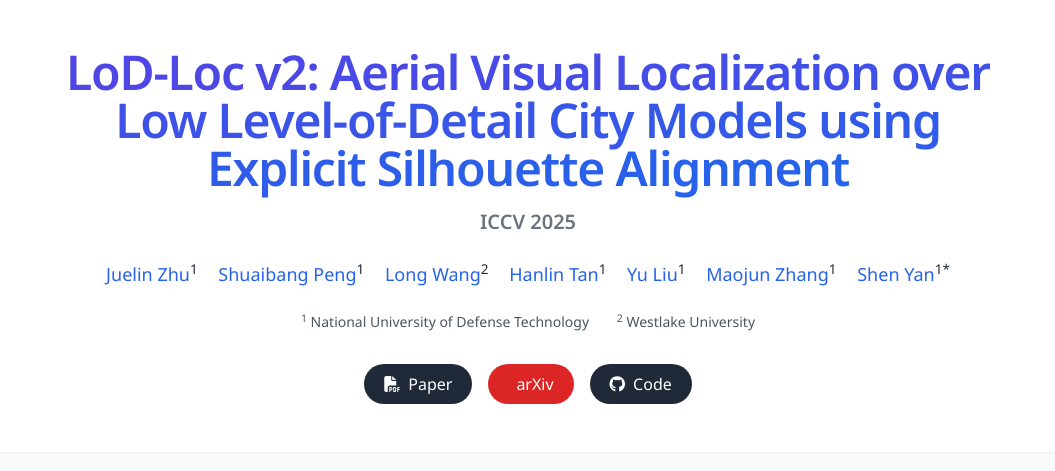
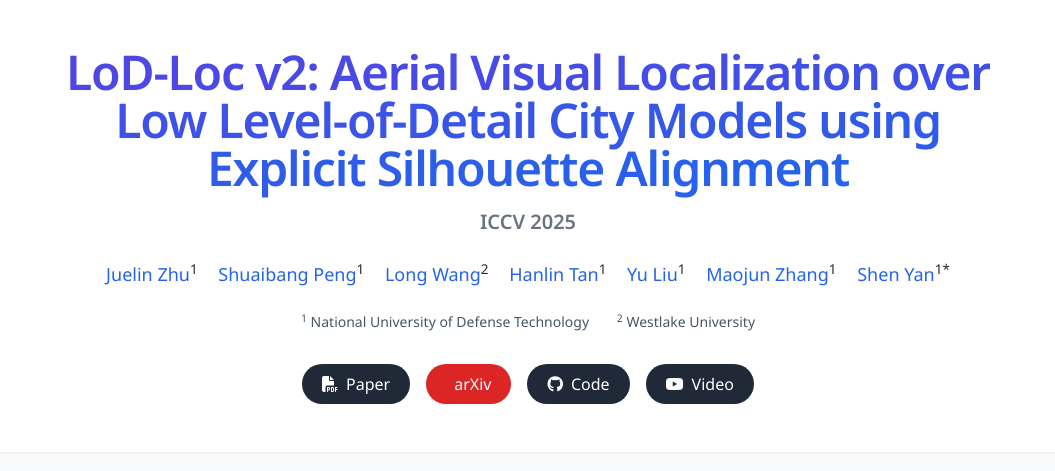
Before and after one commit to pppppsb/LoD-Locv2, a plain HTML site: page index.html in a window 1280 px wide. Shown: the top 471 px of the page, without its empty margins (112-1167 px from the left). Drawn offline with nearby package versions, Linux system fonts and the light colour scheme.

Commit message:
Add YouTube video link to index.html

```diff
--- a/index.html
+++ b/index.html
@@ -86,7 +86,10 @@
                 <a href="https://github.com/VictorZoo/LoD-Loc-v2?tab=readme-ov-file" class="flex items-center bg-gray-800 text-white px-5 py-2 rounded-full hover:bg-gray-700 transition" target="_blank">
                     <i class="fab fa-github mr-2"></i> Code
                 </a>
-
+                <!-- Video Link -->
+                <a href="https://www.youtube.com/watch?v=yreUB4zq7kc" class="flex items-center bg-gray-800 text-white px-5 py-2 rounded-full hover:bg-gray-700 transition">
+                    <i class="fab fa-youtube mr-2"></i> Video
+                </a>
             </div>
         </div>
     </header>
```
